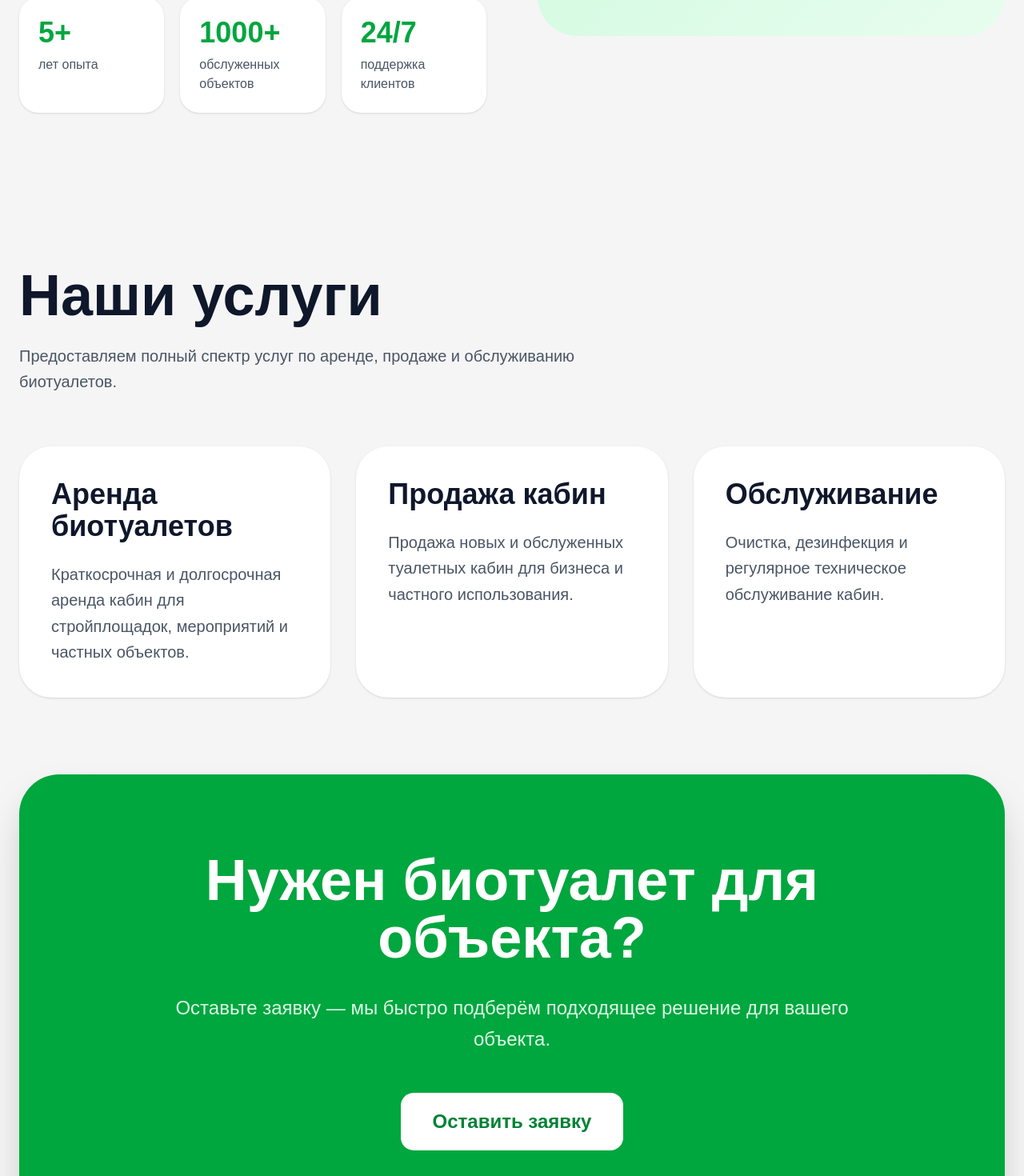
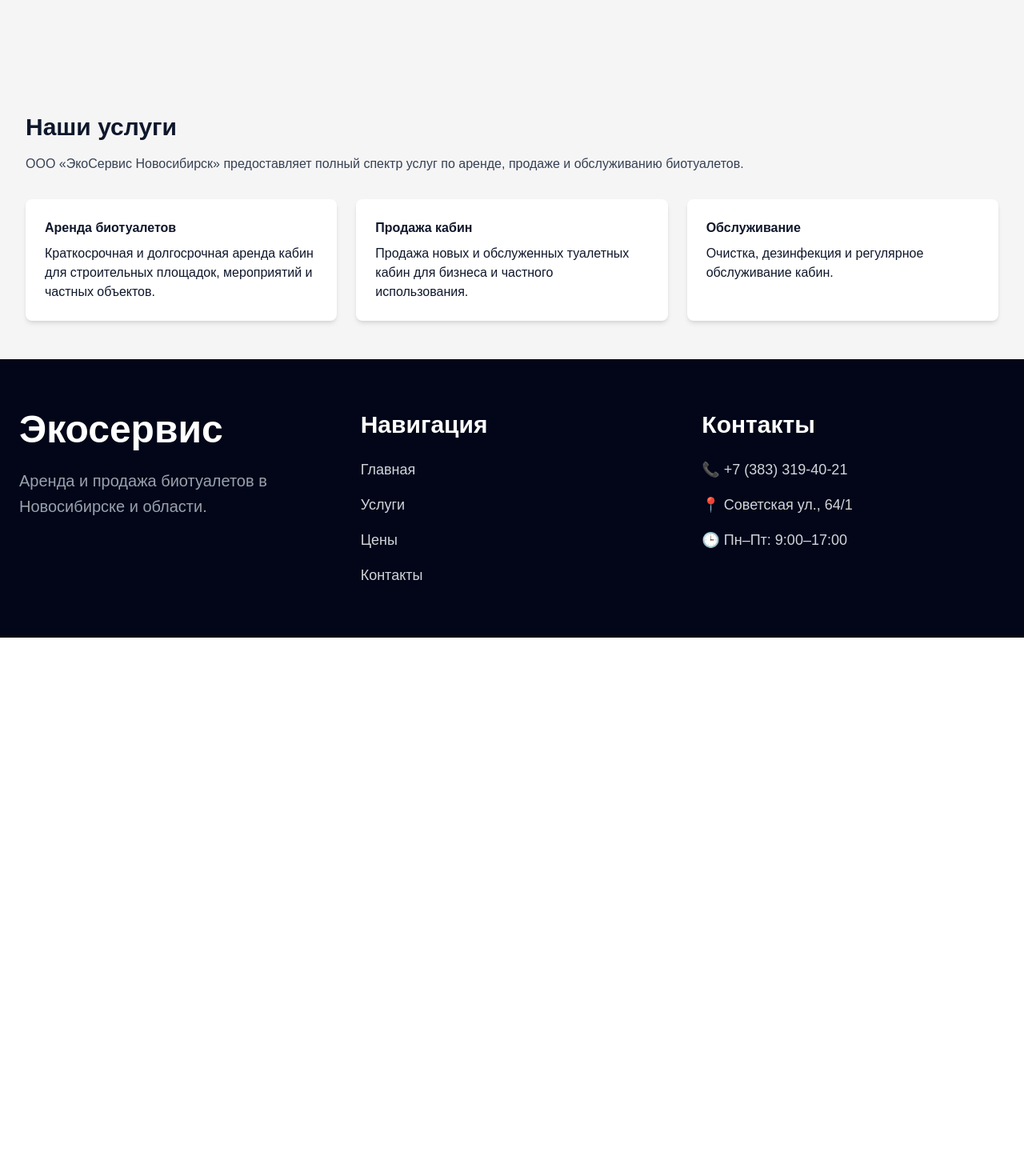
Before and after one commit to Skyeeeeeeeeeeeeeeeeeee/eco-service-site, a Next.js app: page / in a window 1280 px wide. Shown: the part 836-2306 px from the top of the page at 80% size. After the commit the page ends 1633 px from the top, so only its background shows below. Built offline with nearby package versions, Linux system fonts and the light colour scheme.

Commit message:
add animations

```diff
--- a/app/page.tsx
+++ b/app/page.tsx
@@ -1,297 +1,164 @@
-"use client"
+'use client'
 
-import { motion, AnimatePresence } from "framer-motion"
-import { useState } from "react"
+import { useState } from 'react'
+import { motion, AnimatePresence } from 'framer-motion'
+import Link from 'next/link'
 
 export default function HomePage() {
-
   const [isOpen, setIsOpen] = useState(false)
+  const [mobileMenuOpen, setMobileMenuOpen] = useState(false)
 
   return (
     <main className="min-h-screen bg-[#f5f5f5] text-slate-900">
 
       {/* HEADER */}
       <header className="border-b border-gray-200 bg-white/90 backdrop-blur sticky top-0 z-50">
-
         <div className="max-w-7xl mx-auto px-4 md:px-6 py-4 flex items-center justify-between">
 
           {/* LOGO */}
           <a href="/" className="block">
-
             <h2 className="text-2xl md:text-3xl font-bold text-green-600 hover:scale-105 transition">
               Экосервис
             </h2>
-
             <p className="text-gray-500 text-sm">
               Новосибирск
             </p>
-
           </a>
 
-          {/* MENU */}
+          {/* DESKTOP MENU */}
           <nav className="hidden md:flex items-center gap-10">
-
-            <a
-              href="/"
-              className="text-green-600 font-semibold hover:scale-105 transition"
-            >
-              Главная
-            </a>
-
-            <a
-              href="/services"
-              className="font-medium hover:text-green-600 hover:scale-105 transition"
-            >
-              Услуги
-            </a>
-
-            <a
-              href="/prices"
-              className="font-medium hover:text-green-600 hover:scale-105 transition"
-            >
-              Цены
-            </a>
-
-            <a
-              href="/contacts"
-              className="font-medium hover:text-green-600 hover:scale-105 transition"
-            >
-              Контакты
-            </a>
-
+            <Link href="/" className="text-green-600 font-semibold hover:scale-105 transition">Главная</Link>
+            <Link href="/services" className="font-medium hover:text-green-600 hover:scale-105 transition">Услуги</Link>
+            <Link href="/prices" className="font-medium hover:text-green-600 hover:scale-105 transition">Цены</Link>
+            <Link href="/contacts" className="font-medium hover:text-green-600 hover:scale-105 transition">Контакты</Link>
           </nav>
 
-          {/* BUTTON */}
+          {/* DESKTOP BUTTON */}
           <button
             onClick={() => setIsOpen(true)}
-            className="bg-green-600 hover:bg-green-700 hover:scale-105 active:scale-95 text-white px-6 py-3 rounded-2xl font-medium transition duration-300"
+            className="hidden md:inline-block bg-green-600 hover:bg-green-700 hover:scale-105 active:scale-95 text-white px-6 py-3 rounded-2xl font-medium transition duration-300"
           >
             Заказать
           </button>
 
+          {/* MOBILE BURGER */}
+          <div className="md:hidden">
+            <button
+              onClick={() => setMobileMenuOpen(!mobileMenuOpen)}
+              className="p-2 rounded-md focus:outline-none focus:ring-2 focus:ring-green-600"
+            >
+              <span className="sr-only">Открыть меню</span>
+              <div className="space-y-1">
+                <span className="block w-6 h-0.5 bg-slate-900"></span>
+                <span className="block w-6 h-0.5 bg-slate-900"></span>
+                <span className="block w-6 h-0.5 bg-slate-900"></span>
+              </div>
+            </button>
+          </div>
+
         </div>
 
+        {/* MOBILE MENU */}
+        <AnimatePresence>
+          {mobileMenuOpen && (
+            <motion.div
+              initial={{ opacity: 0, y: -20 }}
+              animate={{ opacity: 1, y: 0 }}
+              exit={{ opacity: 0, y: -20 }}
+              className="md:hidden bg-white shadow-md flex flex-col items-center py-4 space-y-4 z-50"
+            >
+              <Link href="/" className="text-lg font-medium text-green-600" onClick={() => setMobileMenuOpen(false)}>Главная</Link>
+              <Link href="/services" className="text-lg font-medium text-slate-900" onClick={() => setMobileMenuOpen(false)}>Услуги</Link>
+              <Link href="/prices" className="text-lg font-medium text-slate-900" onClick={() => setMobileMenuOpen(false)}>Цены</Link>
+              <Link href="/contacts" className="text-lg font-medium text-slate-900" onClick={() => setMobileMenuOpen(false)}>Контакты</Link>
+              <button
+                onClick={() => { setIsOpen(true); setMobileMenuOpen(false) }}
+                className="bg-green-600 text-white px-4 py-2 rounded-md hover:bg-green-700"
+              >
+                Заказать
+              </button>
+            </motion.div>
+          )}
+        </AnimatePresence>
       </header>
 
       {/* HERO */}
       <section className="py-16 md:py-24 overflow-hidden">
-
         <div className="max-w-7xl mx-auto px-4 md:px-6">
-
           <div className="grid grid-cols-1 lg:grid-cols-2 gap-16 items-center">
 
             {/* LEFT */}
-            <motion.div
-              initial={{ opacity: 0, y: 60 }}
-              animate={{ opacity: 1, y: 0 }}
-              transition={{ duration: 0.8 }}
-            >
-
+            <motion.div initial={{ opacity: 0, y: 60 }} animate={{ opacity: 1, y: 0 }} transition={{ duration: 0.8 }}>
               <p className="text-green-600 font-semibold mb-5 text-lg">
                 Аренда и продажа биотуалетов
               </p>
-
               <h1 className="text-4xl md:text-7xl font-bold leading-[1.05] mb-8 max-w-3xl">
-                Биотуалеты
-                для стройки,
-                мероприятий
-                и бизнеса
+                Биотуалеты для стройки, мероприятий и бизнеса
               </h1>
-
               <p className="text-gray-600 text-xl leading-relaxed mb-10 max-w-2xl">
-                ООО «Экосервис Новосибирск»
-                предоставляет аренду,
-                обслуживание и продажу туалетных кабин
-                по Новосибирску и области.
+                ООО «ЭкоСервис Новосибирск» предоставляет аренду, обслуживание и продажу туалетных кабин по Новосибирску и области.
               </p>
 
               {/* BUTTONS */}
               <div className="flex flex-col sm:flex-row gap-5 mb-14">
-
                 <button
                   onClick={() => setIsOpen(true)}
                   className="bg-green-600 hover:bg-green-700 hover:scale-105 active:scale-95 text-white px-8 py-5 rounded-2xl text-lg font-semibold transition duration-300"
                 >
                   Оставить заявку
                 </button>
-
-                <a
+                <Link
                   href="/services"
-                  className="border-2 border-slate-900 hover:bg-slate-900 hover:text-white hover:scale-105 active:scale-95 px-8 py-5 rounded-2xl text-lg font-semibold transition duration-300 text-center"
+                  className="border-2 border-slate-900 hover:bg-slate-900 hover:text-white hover:scale-105 active:scale-95 px-8 py-5 rounded-2xl text-lg font-semibold transition text-center"
                 >
                   Смотреть услуги
-                </a>
-
+                </Link>
               </div>
-
-              {/* STATS */}
-              <div className="grid grid-cols-2 md:grid-cols-3 gap-5">
-
-                {[
-                  ["5+", "лет опыта"],
-                  ["1000+", "обслуженных объектов"],
-                  ["24/7", "поддержка клиентов"],
-                ].map((item, index) => (
-                  <motion.div
-                    key={index}
-                    initial={{ opacity: 0, y: 40 }}
-                    animate={{ opacity: 1, y: 0 }}
-                    transition={{ delay: index * 0.2 }}
-                    className="bg-white rounded-3xl p-6 shadow-sm hover:-translate-y-2 hover:shadow-xl transition duration-300"
-                  >
-                    <h3 className="text-4xl font-bold text-green-600 mb-2">
-                      {item[0]}
-                    </h3>
-
-                    <p className="text-gray-600">
-                      {item[1]}
-                    </p>
-
-                  </motion.div>
-                ))}
-
-              </div>
-
             </motion.div>
 
             {/* RIGHT */}
-            <motion.div
-              initial={{ opacity: 0, scale: 0.9 }}
-              animate={{ opacity: 1, scale: 1 }}
-              transition={{ duration: 0.8 }}
-              className="bg-green-100 rounded-[50px] min-h-[500px] md:min-h-[600px] flex items-center justify-center relative overflow-hidden"
-            >
-
+            <motion.div initial={{ opacity: 0, scale: 0.9 }} animate={{ opacity: 1, scale: 1 }} transition={{ duration: 0.8 }} className="bg-green-100 rounded-[50px] min-h-[500px] md:min-h-[600px] flex items-center justify-center relative overflow-hidden">
               <div className="absolute inset-0 bg-gradient-to-br from-green-200 to-green-50 opacity-60" />
-
               <p className="text-green-700 text-3xl md:text-5xl font-bold relative z-10 text-center px-6">
                 Фото биотуалета
               </p>
-
             </motion.div>
 
           </div>
-
         </div>
-
       </section>
 
-      {/* SERVICES */}
-      <section className="py-16 md:py-24">
-
-        <div className="max-w-7xl mx-auto px-4 md:px-6">
-
-          <motion.div
-            initial={{ opacity: 0, y: 40 }}
-            whileInView={{ opacity: 1, y: 0 }}
-            transition={{ duration: 0.7 }}
-            viewport={{ once: true }}
-            className="mb-16"
-          >
-
-            <h2 className="text-5xl md:text-7xl font-bold mb-6">
-              Наши услуги
-            </h2>
-
-            <p className="text-xl text-gray-600 max-w-3xl leading-relaxed">
-              Предоставляем полный спектр услуг
-              по аренде, продаже и обслуживанию
-              биотуалетов.
-            </p>
-
-          </motion.div>
-
-          <div className="grid grid-cols-1 md:grid-cols-3 gap-8">
-
-            {[
-              [
-                "Аренда биотуалетов",
-                "Краткосрочная и долгосрочная аренда кабин для стройплощадок, мероприятий и частных объектов."
-              ],
-              [
-                "Продажа кабин",
-                "Продажа новых и обслуженных туалетных кабин для бизнеса и частного использования."
-              ],
-              [
-                "Обслуживание",
-                "Очистка, дезинфекция и регулярное техническое обслуживание кабин."
-              ]
-            ].map((service, index) => (
-              <motion.div
-                key={index}
-                initial={{ opacity: 0, y: 60 }}
-                whileInView={{ opacity: 1, y: 0 }}
-                transition={{ delay: index * 0.2 }}
-                viewport={{ once: true }}
-                className="bg-white rounded-[40px] p-10 shadow-sm hover:-translate-y-3 hover:shadow-2xl transition duration-300"
-              >
-
-                <h3 className="text-4xl font-bold mb-6">
-                  {service[0]}
-                </h3>
-
-                <p className="text-gray-600 text-xl leading-relaxed">
-                  {service[1]}
-                </p>
-
-              </motion.div>
-            ))}
-
+      {/* Пример секции услуг */}
+      <section className="max-w-7xl mx-auto px-4 sm:px-6 lg:px-8 py-12">
+        <h2 className="text-3xl font-bold mb-4">Наши услуги</h2>
+        <p className="mb-8 text-gray-700">
+          ООО «ЭкоСервис Новосибирск» предоставляет полный спектр услуг по аренде, продаже и обслуживанию биотуалетов.
+        </p>
+        <div className="grid md:grid-cols-3 gap-6">
+          <div className="p-6 bg-white rounded-lg shadow-md">
+            <h3 className="font-bold mb-2">Аренда биотуалетов</h3>
+            <p>Краткосрочная и долгосрочная аренда кабин для строительных площадок, мероприятий и частных объектов.</p>
           </div>
-
+          <div className="p-6 bg-white rounded-lg shadow-md">
+            <h3 className="font-bold mb-2">Продажа кабин</h3>
+            <p>Продажа новых и обслуженных туалетных кабин для бизнеса и частного использования.</p>
+          </div>
+          <div className="p-6 bg-white rounded-lg shadow-md">
+            <h3 className="font-bold mb-2">Обслуживание</h3>
+            <p>Очистка, дезинфекция и регулярное обслуживание кабин.</p>
+          </div>
         </div>
-
       </section>
 
-      {/* CTA */}
-      <section className="pb-16 md:pb-24">
-
-        <div className="max-w-7xl mx-auto px-4 md:px-6">
-
-          <motion.div
-            initial={{ opacity: 0, scale: 0.96 }}
-            whileInView={{ opacity: 1, scale: 1 }}
-            transition={{ duration: 0.7 }}
-            viewport={{ once: true }}
-            className="bg-green-600 rounded-[50px] p-12 md:p-24 text-white text-center shadow-2xl"
-          >
-
-            <h2 className="text-5xl md:text-7xl font-bold mb-8">
-              Нужен биотуалет
-              для объекта?
-            </h2>
-
-            <p className="text-2xl text-green-100 max-w-4xl mx-auto leading-relaxed mb-12">
-              Оставьте заявку —
-              мы быстро подберём подходящее решение
-              для вашего объекта.
-            </p>
-
-            <button
-              onClick={() => setIsOpen(true)}
-              className="bg-white text-green-700 hover:bg-gray-100 hover:scale-105 active:scale-95 px-10 py-5 rounded-2xl text-2xl font-bold transition duration-300"
-            >
-              Оставить заявку
-            </button>
-
-          </motion.div>
-
-        </div>
-
-      </section>
-
-      {/* MODAL */}
+      {/* Модальное окно формы */}
       <AnimatePresence>
-
         {isOpen && (
-
           <motion.div
             initial={{ opacity: 0 }}
             animate={{ opacity: 1 }}
             exit={{ opacity: 0 }}
-            className="fixed inset-0 z-[100] bg-black/50 backdrop-blur-sm flex items-center justify-center px-4"
+            className="fixed inset-0 bg-black bg-opacity-50 flex justify-center items-center z-50"
           >
-
             <motion.div
               initial={{ opacity: 0, scale: 0.85, y: 40 }}
               animate={{ opacity: 1, scale: 1, y: 0 }}
@@ -299,117 +166,55 @@
               transition={{ duration: 0.25 }}
               className="bg-white rounded-[40px] w-full max-w-2xl p-8 md:p-12 relative shadow-2xl"
             >
-
-              {/* CLOSE */}
               <button
                 onClick={() => setIsOpen(false)}
                 className="absolute top-6 right-6 text-3xl text-gray-400 hover:text-black transition"
               >
                 ×
               </button>
-
-              <h2 className="text-4xl md:text-5xl font-bold mb-5">
-                Оставить заявку
-              </h2>
-
-              <p className="text-gray-600 text-lg mb-10">
-                Заполните форму и мы свяжемся с вами.
-              </p>
-
-              <form className="space-y-5">
-
-                <input
-                  type="text"
-                  placeholder="Ваше имя"
-                  className="w-full border border-gray-300 rounded-2xl px-6 py-5 text-lg outline-none focus:border-green-600"
-                />
-
-                <input
-                  type="tel"
-                  placeholder="Телефон"
-                  className="w-full border border-gray-300 rounded-2xl px-6 py-5 text-lg outline-none focus:border-green-600"
-                />
-
-                <textarea
-                  placeholder="Комментарий"
-                  rows={4}
-                  className="w-full border border-gray-300 rounded-2xl px-6 py-5 text-lg outline-none focus:border-green-600"
-                />
-
-                <button
-                  type="submit"
-                  className="w-full bg-green-600 hover:bg-green-700 hover:scale-[1.01] text-white py-5 rounded-2xl text-lg font-bold transition"
-                >
-                  Отправить заявку
+              <h2 className="text-2xl md:text-3xl font-bold mb-4">Оставить заявку</h2>
+              <form className="flex flex-col space-y-4">
+                <input type="text" placeholder="Имя" className="border p-2 rounded"/>
+                <input type="tel" placeholder="Телефон" className="border p-2 rounded"/>
+                <textarea placeholder="Комментарий" className="border p-2 rounded"/>
+                <button className="bg-green-600 text-white px-4 py-2 rounded hover:bg-green-700">
+                  Отправить
                 </button>
-
               </form>
-
             </motion.div>
-
           </motion.div>
-
         )}
-
       </AnimatePresence>
 
       {/* FOOTER */}
       <footer className="bg-slate-950 text-white py-16">
-
         <div className="max-w-7xl mx-auto px-4 md:px-6">
-
           <div className="grid grid-cols-1 md:grid-cols-3 gap-12">
-
             <div>
-
-              <h2 className="text-5xl font-bold mb-6">
-                Экосервис
-              </h2>
-
+              <h2 className="text-5xl font-bold mb-6">Экосервис</h2>
               <p className="text-gray-400 text-xl leading-relaxed">
-                Аренда и продажа биотуалетов
-                в Новосибирске и области.
+                Аренда и продажа биотуалетов в Новосибирске и области.
               </p>
-
             </div>
-
             <div>
-
-              <h3 className="text-3xl font-bold mb-6">
-                Навигация
-              </h3>
-
+              <h3 className="text-3xl font-bold mb-6">Навигация</h3>
               <div className="flex flex-col gap-4 text-gray-300 text-lg">
-
-                <a href="/">Главная</a>
-                <a href="/services">Услуги</a>
-                <a href="/prices">Цены</a>
-                <a href="/contacts">Контакты</a>
-
+                <Link href="/">Главная</Link>
+                <Link href="/services">Услуги</Link>
+                <Link href="/prices">Цены</Link>
+                <Link href="/contacts">Контакты</Link>
               </div>
-
             </div>
-
             <div>
-
-              <h3 className="text-3xl font-bold mb-6">
-                Контакты
-              </h3>
-
+              <h3 className="text-3xl font-bold mb-6">Контакты</h3>
               <div className="flex flex-col gap-4 text-gray-300 text-lg">
-
                 <p>📞 +7 (383) 319-40-21</p>
                 <p>📍 Советская ул., 64/1</p>
                 <p>🕒 Пн–Пт: 9:00–17:00</p>
-
               </div>
-
             </div>
-
           </div>
-
         </div>
-
       </footer>
 
     </main>
```
